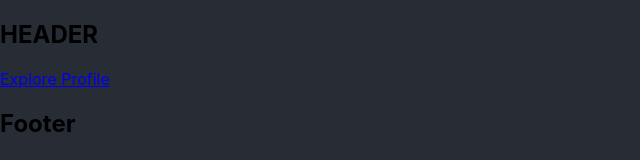
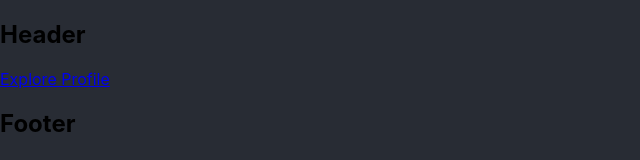
Before and after one commit to iPurplePink/React_TypeScript_Starter, a React (Create React App) app: page /home in a window 1280 px wide. Shown: the top 160 px of the page, without its empty margins (0-640 px from the left). Built offline with nearby package versions, Linux system fonts and the light colour scheme.

Commit message:
Update Header

```diff
--- a/src/components/Layout/Header/index.tsx
+++ b/src/components/Layout/Header/index.tsx
@@ -3,7 +3,7 @@ import React, { FC } from 'react';
 const Header: FC = () => {
   return (
     <header className="header-section">
-      <h1 className="logo">HEADER</h1>
+      <h1 className="logo">Header</h1>
     </header>
   );
 };
```
